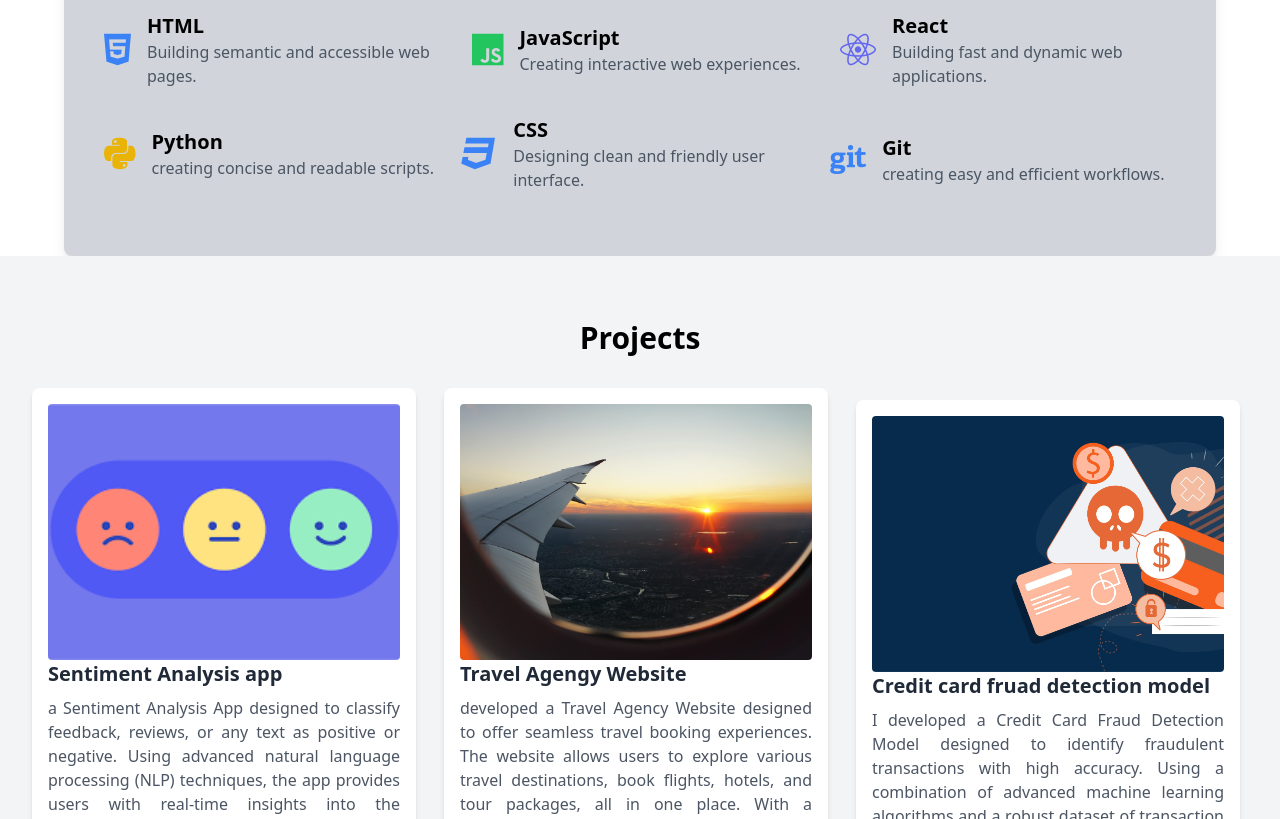
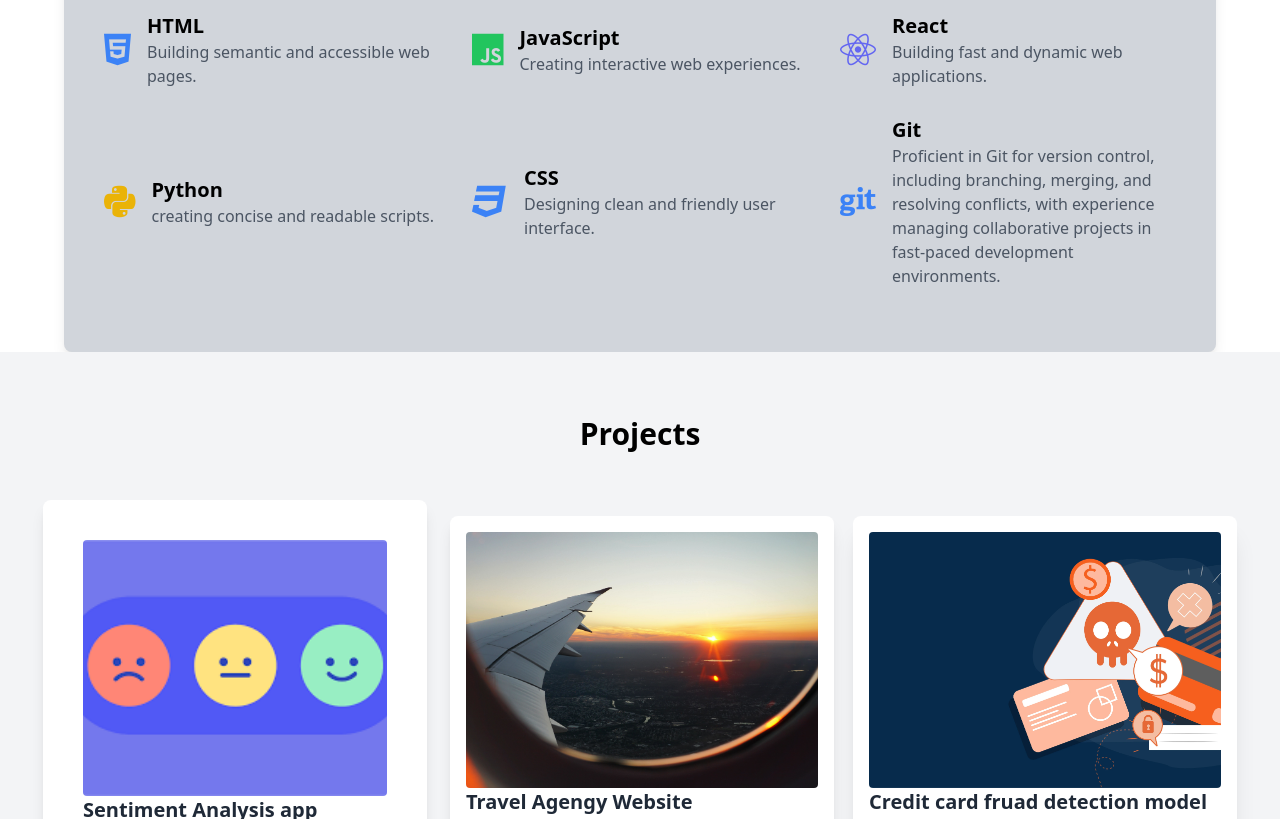
Before and after one commit to DavidUmunna/Portfolio_web, a plain HTML site: page src/index.html in a window 1280 px wide. Shown: the part 980-1799 px from the top of the page. Drawn offline with nearby package versions, Linux system fonts and the light colour scheme.

Commit message:
new commit

```diff
--- a/src/index.html
+++ b/src/index.html
@@ -88,7 +88,7 @@
                 <!-- Skill Item -->
                 <div class="flex items-center space-x-4">
                   <div class="text-4xl text-blue-500">
-                    <!-- Example icon (use FontAwesome, Heroicons, or custom SVG) -->
+
                     <i class="fab fa-html5"></i>
                   </div>
                   <div>
@@ -121,7 +121,7 @@
 
 
             </div>
-            <div class="grid grid-cols-2 sm:grid-cols-2 lg:grid-cols-3   ">
+            <div class="grid grid-cols-1 sm:grid-cols-2 lg:grid-cols-3 gap-8 ">
 
                     <div class="flex items-center space-x-4  mt-7">
                           <div class="text-4xl text-yellow-500">
@@ -142,24 +142,24 @@
                           <p class="text-gray-600">Designing clean and friendly user interface.</p>
                         </div>
                     </div>
-                    <div class="flex items-center  space-x-4 ml-7   mt-10 sm:mx-auto">
+                    <div class="flex items-center  space-x-4    mt-7 ">
                         <div class="text-4xl text-blue-500">
                           <i class="fab fa-git"></i>
                         </div>
                         <div>
                           <h3 class="text-xl font-semibold">Git</h3>
-                          <p class="text-gray-600 ">creating easy and efficient workflows.</p>
+                          <p class="text-gray-600 ">Proficient in Git for version control, including branching, merging, and resolving conflicts, with experience managing collaborative projects in fast-paced development environments.</p>
                         </div>
                     </div>
             </div>
         </div>
     </section>
 
-    <section class="bg-gray-100 py-16">
+    <section class="bg-gray-100 py-16 row g-4">
         <div class="container mx-auto px-4">
             <h2 id="Projects" class="text-3xl font-bold text-center mb-8">Projects</h2>
-            <div class="grid grid-cols-2 sm:grid-cols-2 lg:grid-cols-3   ">
-                <div class="max-w-sm mx-auto bg-white shadow-md rounded-lg overflow-hidden">
+            <div class="space-y-4 p-4 md:flex  lg:flex  ">
+                <div class="max-w-sm mx-auto bg-white shadow-lg rounded-lg overflow-hidden p-6">
                     <div class="p-4 ">
                         <img src="assets/sentiment.png" class="rounded  w-full h-64 md:h-48 lg:h-64" style="object-fit: cover;"  alt="">
                         <h2 class="text-xl font-semibold text-gray-800"><strong>Sentiment Analysis app</strong></h2>
@@ -168,9 +168,9 @@
                             Key features include:
                         </p>
                         <ul class="list-disc pl-6 text-justify">
-                           <li >User-Friendly Interface: A clean and intuitive design allows anyone to analyze sentiment effortlessly.</li>
-                           <li>Real-Time Feedback: Instant sentiment classification for fast decision-making.</li>
-                           <li> Scalable Backend: Built with python and Streamlit , ensuring seamless performance. </li>
+                            <li >User-Friendly Interface: A clean and intuitive design allows anyone to analyze sentiment effortlessly.</li>
+                            <li>Real-Time Feedback: Instant sentiment classification for fast decision-making.</li>
+                            <li> Scalable Backend: Built with python and Streamlit , ensuring seamless performance. </li>
                         </ul>
                         <p class="text-justify">This app can be applied in various domains like customer feedback analysis, social media monitoring, and market research. It’s a powerful tool for turning raw text data into actionable insights.</p>
 
@@ -178,7 +178,7 @@
 
                     </div>
                 </div>
-                <div class="max-w-sm mx-auto bg-white shadow-md rounded-lg overflow-hidden sm:ml-3">
+                <div class="max-w-sm mx-auto bg-white shadow-lg rounded-lg overflow-hidden sm:ml-3">
                     <div class="p-4">
 
                         <img src="assets/travel_1.jpg" class="rounded  w-full h-64 md:h-48 lg:h-64 " style="object-fit: cover;"  alt="">
@@ -204,7 +204,7 @@
                         <input type="checkbox" id="toggle" class="hidden peer" />
                     </div>
                 </div>
-                <div class="max-w-sm mx-auto bg-white shadow-md rounded-lg overflow-hidden sm:mx-auto mt-3 md:ml-2">
+                <div class="max-w-sm mx-auto bg-white shadow-xl rounded-lg overflow-hidden sm:mx-auto mt-3 md:ml-2">
                     <div class="p-4">
                         <img src="assets/credit_card_detection.jpg" class="rounded  w-full h-64 md:h-48 lg:h-64" style="object-fit: cover;"  alt="">
                         <h2 class="text-xl font-semibold text-gray-800"><strong> Credit card fruad detection model</strong></h2>
```
Also changed, not shown: src/js/app.js (added).
